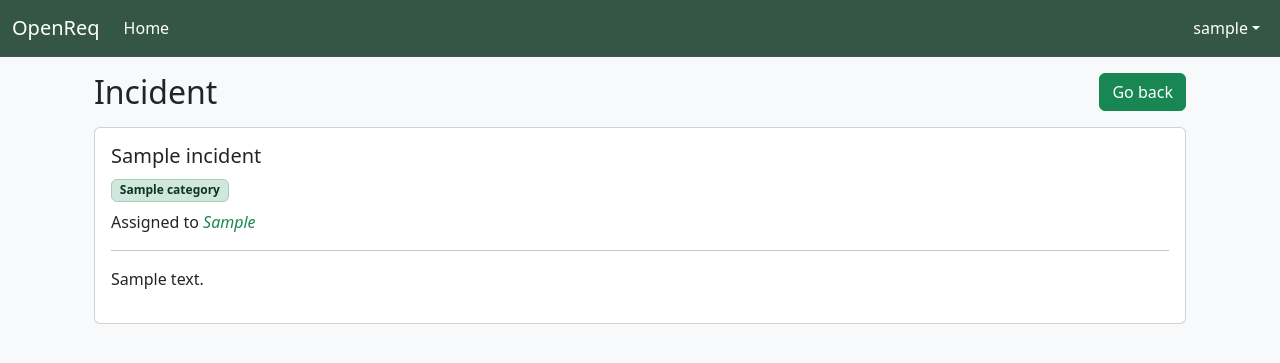
After one commit to jajimenez/openreq, a Django app: template src/ui/templates/ui/incident.html in a window 1280 px wide. The commit adds this page. Shown: the top 363 px of the page. Run offline with Django 4.2, Linux system fonts and the light colour scheme; the template is opened without the code that fills it: most values are stand-ins (such as "Sample title", 1, 10 or a date in 2020); some libraries are stand-ins or nearby versions.

Commit message:
Implement Incident view

```diff
--- a/src/incident/urls.py
+++ b/src/incident/urls.py
@@ -26,5 +26,5 @@ urlpatterns = [
         name="assigned-to-user"
     ),
     path("incident/", CreateIncidentView.as_view(), name="create"),
-    path("incident/<id>/", GetUpdateIncidentView.as_view(), name="get-update")
+    path("incident/<int:id>/", GetUpdateIncidentView.as_view(), name="get-update")
 ]
--- a/src/ui/templates/ui/create.html
+++ b/src/ui/templates/ui/create.html
@@ -9,6 +9,9 @@
         <div class="row mb-2">
             <div class="col">
                 <h2>Create new incident</h2>
+            </div>
+            <div class="col text-end">
+                <a class="btn btn-success" href="{% url 'ui:home' %}">Go back</a>
             </div>
         </div>
         <div class="row mb-2">
--- a/src/ui/templates/ui/home.html
+++ b/src/ui/templates/ui/home.html
@@ -17,7 +17,9 @@
         <div class="col mb-3">
             <div class="card" style="height: 100%">
                 <div class="card-body">
-                    <h5 class="card-title">{{ i.subject }}</h5>
+                    <h5 class="card-title">
+                        <a class="card-link link-dark link-underline-opacity-0 link-underline-opacity-100-hover" href="{% url 'ui:incident' i.id %}">{{ i.subject }}</a>
+                    </h5>
                     {% if i.category %}
                     <span class="card-subtitle mb-2 badge bg-success-subtle border border-success-subtle text-success-emphasis">{{ i.category }}</span>
                     {% endif %}
--- /dev/null
+++ b/src/ui/templates/ui/incident.html
@@ -0,0 +1,42 @@
+{% extends "ui/base.html" %}
+
+{% block content %}
+<div class="container">
+    <div class="row mb-2">
+        <div class="col">
+            <h2>Incident</h2>
+        </div>
+        <div class="col text-end">
+            <a class="btn btn-success" href="{% url 'ui:home' %}">Go back</a>
+        </div>
+    </div>
+
+    <div class="row">
+        <div class="col">
+            <div class="card">
+                <div class="card-body">
+                    <h5 class="card-title">{{ incident.subject }}</h5>
+                    {% if incident.category %}
+                    <span class="card-subtitle mb-2 badge bg-success-subtle border border-success-subtle text-success-emphasis">{{ incident.category }}</span>
+                    {% endif %}
+                    <p class="card-text">
+                        {% if incident.assigned_to %}
+                        Assigned to <span class="text-success" style="font-style: italic;">{{ incident.assigned_to }}</a>
+                        {% else %}
+                        <span class="text-secondary">Unassigned</span>
+                        {% endif %}
+                        <hr>
+                        <p>
+                            {{ incident.description }}
+                        </p>
+                    </p>
+                </div>
+            </div>
+        </div>
+    </div>
+
+    {% if error %}
+    <div class="alert alert-danger">{{ error }}</div>
+    {% endif %}
+</div>
+{% endblock %}
--- a/src/ui/urls.py
+++ b/src/ui/urls.py
@@ -1,12 +1,13 @@
 from django.urls import path
 
-from ui.views import home, create, login, logout
+from ui.views import home, incident, create, login, logout
 
 
 app_name = "ui"
 
 urlpatterns = [
     path("", home, name="home"),
+    path("incident/<int:id>/", incident, name="incident"),
     path("create/", create, name="create"),
     path("login/", login, name="login"),
     path("logout/", logout, name="logout")
```
Also changed, not shown: src/ui/views.py (+74 -10 lines).
